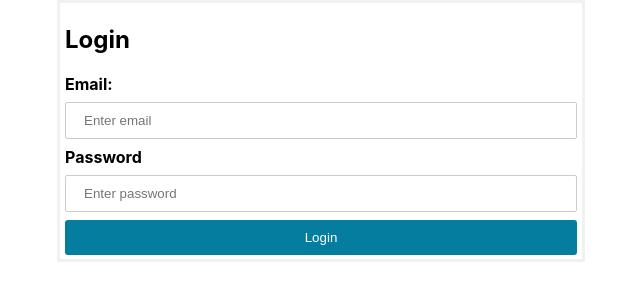
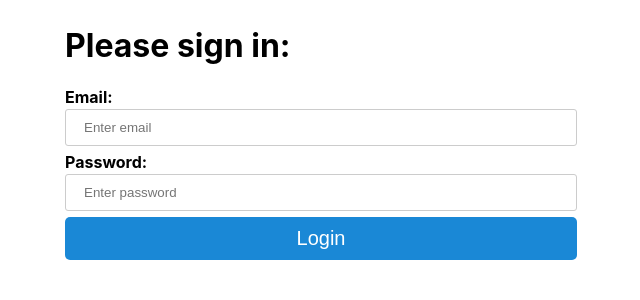
Before and after one commit to AndreyGTHB/ToDoCalendar, a React (Create React App) app in the folder frontend/: page /login in a window 1280 px wide. Shown: the top 300 px of the page, without its empty margins (319-959 px from the left). Built offline with nearby package versions, Linux system fonts and the light colour scheme.

Commit message:
Style of FormComponent changed (frontend)

```diff
--- a/frontend/src/components/auth/AuthForm.module.scss
+++ b/frontend/src/components/UI/Form.module.scss
@@ -1,28 +1,29 @@
-$NORMAL_BUTTON_BG: #057D9F;
+$NORMAL_BUTTON_BG: #1a88d6;
 
 .formContainer {
     width: 40%;
-    border: 3px solid #f1f1f1;
-    padding: 2px 5px;
-    padding-bottom: 4px;
+    //border: 3px solid #f1f1f1;
+    margin-top: 3px;
+    padding: 2px 5px 4px;
 
-    input[type=text], input[type=password] {
+    input {
         width: 100%;
         padding: 10px 18px;
-        margin: 8px 0;
+        margin: 2px 0 6px;
         display: inline-block;
         border: 1px solid #ccc;
-        border-radius: 2px;
+        border-radius: 3px;
         box-sizing: border-box;
     }
     button {
         background-color: $NORMAL_BUTTON_BG;
         color: white;
         border: none;
-        border-radius: 3px;
+        border-radius: 5px;
         padding: 10px;
         width: 100%;
         cursor: pointer;
+        font-size: 20px;
     }
     button:hover {
         opacity: 0.75;
--- a/frontend/src/components/UI/Form.tsx
+++ b/frontend/src/components/UI/Form.tsx
@@ -1,14 +1,18 @@
-import React from 'react';
+import React, {FormEvent} from 'react';
+import {ParentProps} from "../../models/props";
+import cssClasses from './Form.module.scss'
 
 
-interface FormComponentProps {
-    children: React.ReactChildren
+interface FormComponentProps extends ParentProps {
+    header: string
+    onSubmit: (e: FormEvent<HTMLFormElement>) => void
 }
 
-export default function FormComponent({children}: FormComponentProps) {
+export default function FormComponent({children, header, onSubmit}: FormComponentProps) {
     return (
-        <div>
-            <form>{children}</form>
+        <div className={cssClasses.formContainer}>
+            <h1>{header}</h1>
+            <form onSubmit={onSubmit}>{children}</form>
         </div>
     )
 }
--- a/frontend/src/components/auth/LoginForm.tsx
+++ b/frontend/src/components/auth/LoginForm.tsx
@@ -1,13 +1,13 @@
 import React, { ChangeEvent, FormEvent } from 'react'
 import { LoginUser } from '../../models/auth/user'
-import cssClasses from './AuthForm.module.scss'
+import FormComponent from "../UI/Form";
 
 interface LoginFormState {
     email: string,
     password: string
 }
 
-export default class LoginForm extends React.Component<any, LoginFormState> {
+export default class LoginForm extends React.Component<{}, LoginFormState> {
     constructor(props: {}) {
         super(props);
 
@@ -32,9 +32,7 @@ export default class LoginForm extends React.Component<any, LoginFormState> {
 
     render() {
         return (
-            <div className={cssClasses.formContainer}>
-                <h2>Login</h2>
-                <form onSubmit={(e: FormEvent<HTMLFormElement>) => this.handleSubmit(e)}>
+            <FormComponent onSubmit={(e: FormEvent<HTMLFormElement>) => this.handleSubmit(e)} header="Please sign in:">
                 <label>
                     <strong>Email:</strong> <br />
                     <input
@@ -46,7 +44,7 @@ export default class LoginForm extends React.Component<any, LoginFormState> {
                 </label>
                 <br />
                 <label>
-                        <strong>Password</strong> <br />
+                    <strong>Password:</strong> <br />
                     <input
                         name="password"
                         placeholder="Enter password"
@@ -56,8 +54,7 @@ export default class LoginForm extends React.Component<any, LoginFormState> {
                 </label>
                 <br />
                 <button>Login</button>
-                </form>
-            </div>
+            </FormComponent>
         )
     }
 }
--- /dev/null
+++ b/frontend/src/models/props.ts
@@ -0,0 +1,5 @@
+import {ReactChild, ReactChildren} from "react";
+
+export interface ParentProps {
+    children: ReactChild | ReactChild[] | ReactChildren | ReactChildren[]
+}
```
Lines whose indentation alone changed are shown as unchanged.
